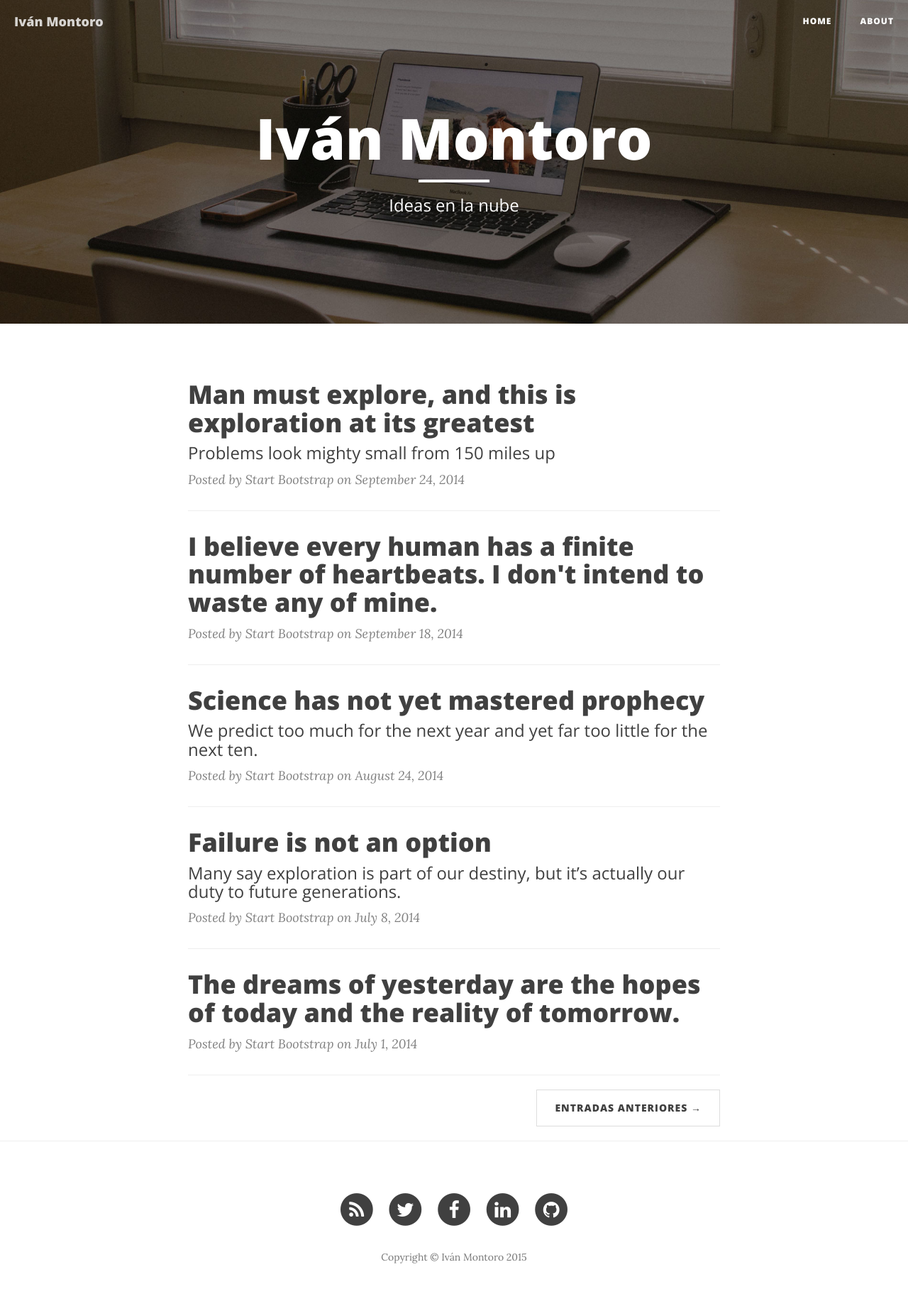
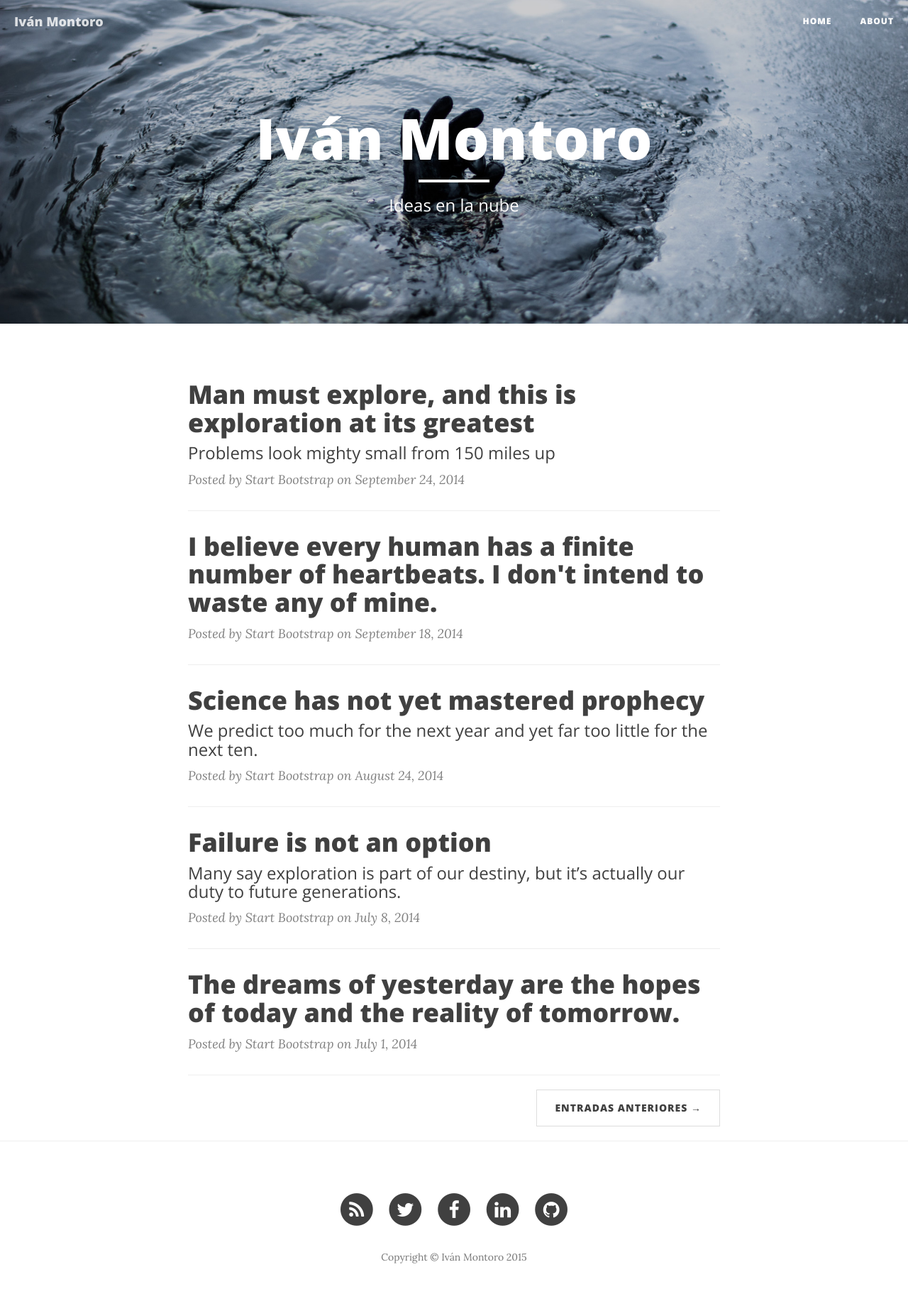
Before and after one commit to imontoro/imontoro.github.io, a Jekyll site: the page built from index.html, in a window 1280 px wide. Shown: the whole page at 71% size. Built offline with Jekyll 4.4.1, drawn with Linux system fonts in a browser that asks for light colours; nearby versions of some CDN libraries; the list of posts is cut into pages by our own code.

Commit message:
change background image

```diff
--- a/_config.yml
+++ b/_config.yml
@@ -1,6 +1,7 @@
 # Site settings
 title: "Iván Montoro"
-header-img: "img/home-bg.jpg"
+#header-img: "img/home-bg.jpg"
+header-img: "img/8268059620_c7df4e3c9e_o_1920x870_50.jpg"
 email: "hello@ivanmontoro.com"
 description: "Ideas en la nube"
 baseurl: ""
@@ -18,4 +19,4 @@ permalink: date
 paginate: 5
 paginate_path: "/p/:num/"
 exclude: ["less","node_modules","Gruntfile.js","package.json","README.md"]
-gems: ["jekyll-paginate"]
+gems: ["jekyll-paginate","jekyll-sitemap"]
```
Also changed, not shown: img/8268059620_c7df4e3c9e_o_1920x870_50.jpg (added), 1 other file.
